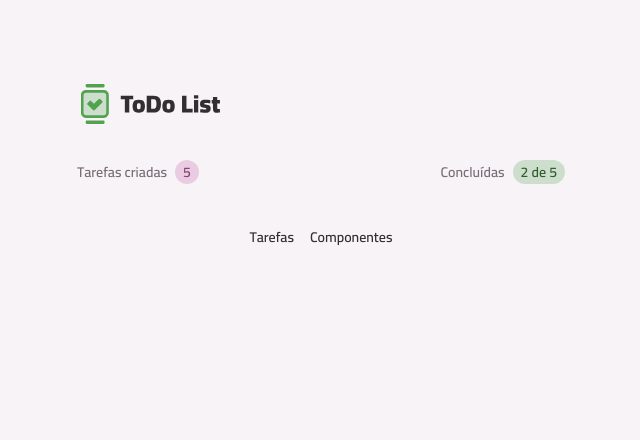
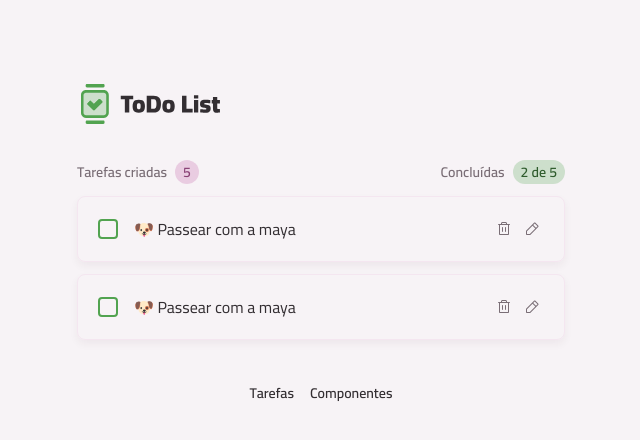
Before and after one commit to gzbarreto/todo-2025, a React (Vite) app: page / in a window 1280 px wide. Shown: the top 440 px of the page, without its empty margins (319-959 px from the left). Built offline with nearby package versions, Linux system fonts and the light colour scheme.

Commit message:
add task component

```diff
--- /dev/null
+++ b/src/core-components/task-item.tsx
@@ -0,0 +1,45 @@
+import ButtonIcon from "../components/button-icon"
+import Card from "../components/card"
+import InputCheckbox from "../components/input-checkbox"
+import Text from "../components/text"
+import PencilIcon from "../assets/icons/PencilSimple-Regular.svg?react"
+import TrashIcon from "../assets/icons/Trash-Regular.svg?react"
+import XIcon from "../assets/icons/X-Regular.svg?react"
+import CheckIcon from "../assets/icons/Check-Regular.svg?react"
+import { useState } from "react"
+import InputText from "../components/input-text-"
+
+export default function TaskItem() {
+  const [isEditing, setIsEditing] = useState(false)
+
+  function handleEditTask(){
+    setIsEditing(true)
+  }
+
+  function handleExitEditTask(){
+    setIsEditing(false)
+  }
+
+  return (
+    <Card size="md" className="flex items-center gap-4">
+      {isEditing ? (
+        <>
+          <InputText className="flex-1" />
+          <div className="flex gap-1">
+            <ButtonIcon icon={XIcon} variant="secondary" onClick={handleExitEditTask}/>
+            <ButtonIcon icon={CheckIcon} />
+          </div>
+        </>
+      ) : (
+        <>
+          <InputCheckbox />
+          <Text className="flex-1">🐶 Passear com a maya</Text>
+          <div className="flex gap-1">
+            <ButtonIcon icon={TrashIcon} variant="tertiary" />
+            <ButtonIcon icon={PencilIcon} variant="tertiary" onClick={handleEditTask}/>
+          </div>
+        </>
+      )}
+    </Card>
+  )
+}
--- a/src/pages/page-home.tsx
+++ b/src/pages/page-home.tsx
@@ -1,4 +1,5 @@
 import Container from "../components/container"
+import TaskItem from "../core-components/task-item"
 import TasksSummary from "../core-components/tasks-summary"
 
 export default function PageHome() {
@@ -7,6 +8,9 @@
       <header className="flex items-center justify-between">
         <TasksSummary />
       </header>
+
+      <TaskItem />
+      <TaskItem />
     </Container>
   )
 }
```
